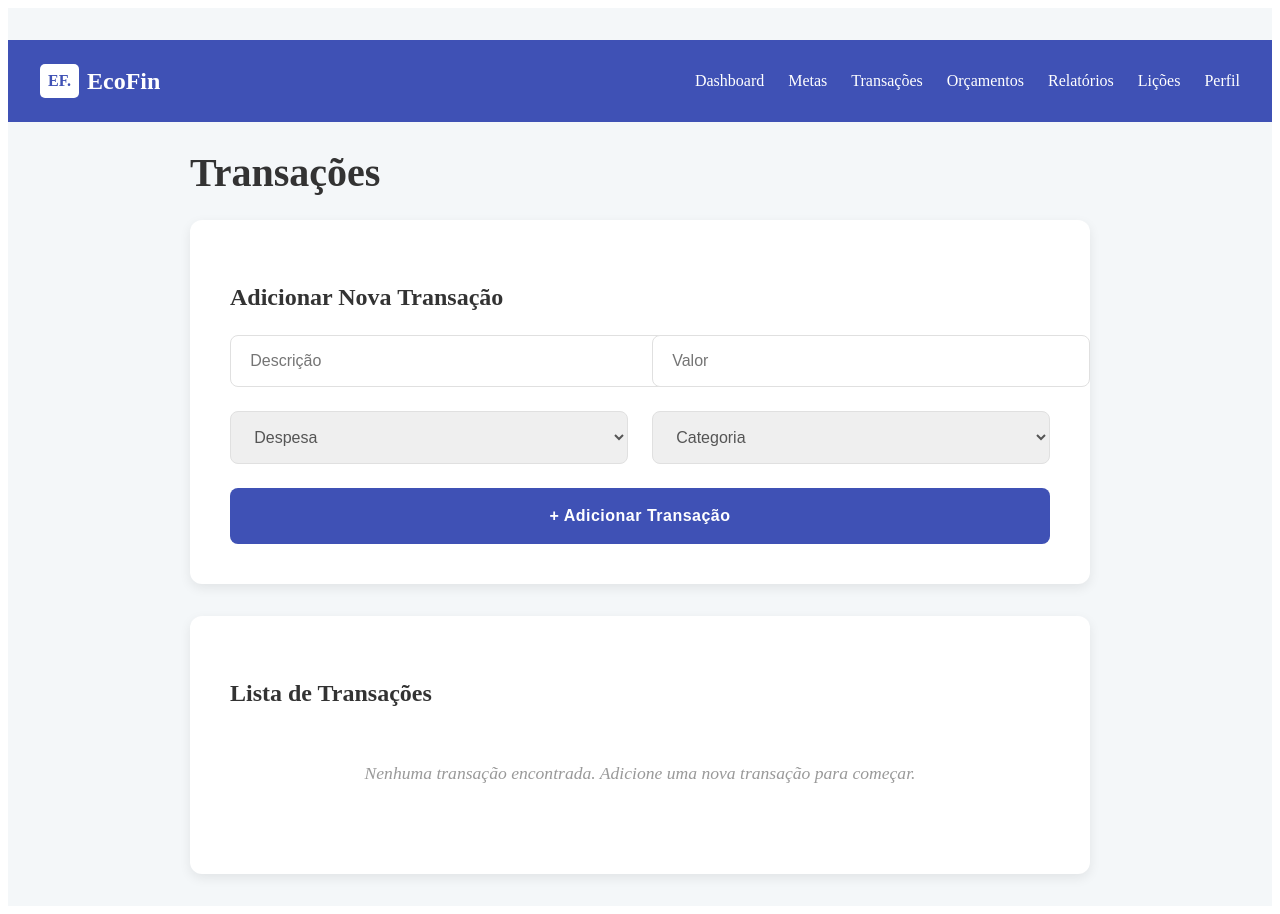
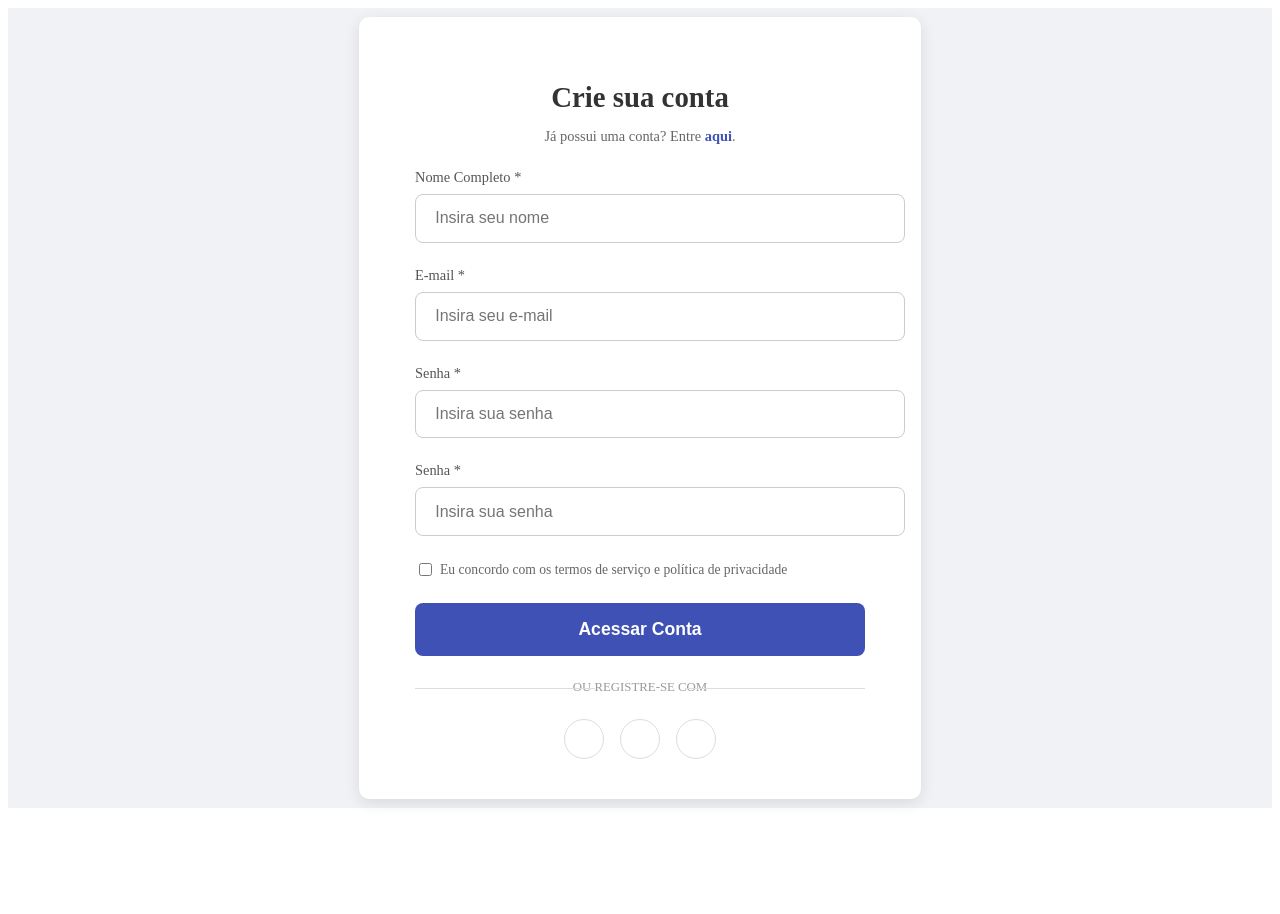
Before and after one commit to Projeto-EcoFin/EcoFin, a React (Vite) app: page /cadastro in a window 1280 px wide. After the commit the page ends 816 px from the top, so only its background shows below. Built offline with nearby package versions, Linux system fonts and the light colour scheme.

Commit message:
tela de cadastro

```diff
--- a/src/App.jsx
+++ b/src/App.jsx
@@ -1,12 +1,19 @@
 import { BrowserRouter as Router, Routes, Route, Navigate } from 'react-router-dom';
-import TransactionsPages from './view/TransactionsPages'; // Caminho corrigido
+import TransactionsPages from './view/TransactionsPages';
+import RegisterPage from './view/RegisterPage'; // Importe a nova página
 
 export default function App() {
   return (
     <Router>
       <Routes>
+        {/* Rota para a tela de transações */}
         <Route path="/transacoes" element={<TransactionsPages />} />
-        <Route path="*" element={<TransactionsPages />} />
+
+        {/* Rota para a tela de cadastro */}
+        <Route path="/cadastro" element={<RegisterPage />} />
+
+        {/* Redireciona a rota inicial para a tela de cadastro por enquanto */}
+        <Route path="*" element={<Navigate to="/cadastro" />} />
       </Routes>
     </Router>
   );
--- /dev/null
+++ b/src/view/RegisterPage.css
@@ -0,0 +1,130 @@
+.register-container {
+  display: flex;
+  justify-content: center;
+  align-items: center;
+  min-height: 100vh;
+  background-color: #f0f2f5; /* Um cinza claro de fundo */
+}
+
+.register-box {
+  background-color: #ffffff;
+  padding: 2.5rem 3.5rem;
+  border-radius: 10px;
+  box-shadow: 0 4px 15px rgba(0, 0, 0, 0.1);
+  width: 100%;
+  max-width: 450px;
+  text-align: center;
+}
+
+h2 {
+  font-size: 1.8rem;
+  font-weight: 600;
+  margin-bottom: 0.5rem;
+  color: #333;
+}
+
+p {
+  font-size: 0.9rem;
+  color: #666;
+  margin-bottom: 1.5rem;
+}
+
+p a {
+  color: #3f51b5;
+  text-decoration: none;
+  font-weight: bold;
+}
+
+.input-group {
+  text-align: left;
+  margin-bottom: 1.5rem;
+}
+
+.input-group label {
+  display: block;
+  font-size: 0.9rem;
+  color: #555;
+  margin-bottom: 0.5rem;
+}
+
+.input-group input {
+  width: 100%;
+  padding: 0.9rem 1.2rem;
+  border: 1px solid #ccc;
+  border-radius: 8px;
+  font-size: 1rem;
+}
+
+.terms-checkbox {
+  display: flex;
+  align-items: center;
+  margin-bottom: 1.5rem;
+  text-align: left;
+}
+
+.terms-checkbox input[type="checkbox"] {
+  margin-right: 0.5rem;
+}
+
+.terms-checkbox label {
+  font-size: 0.85rem;
+  color: #666;
+}
+
+.register-button {
+  width: 100%;
+  padding: 1rem;
+  background-color: #3f51b5;
+  color: white;
+  border: none;
+  border-radius: 8px;
+  font-size: 1.1rem;
+  font-weight: bold;
+  cursor: pointer;
+  transition: background-color 0.3s;
+}
+
+.register-button:hover {
+  background-color: #303f9f;
+}
+
+.or-divider {
+  margin: 1.5rem 0;
+  color: #999;
+  font-size: 0.8rem;
+  position: relative;
+}
+
+.or-divider::before,
+.or-divider::after {
+  content: "";
+  position: absolute;
+  top: 50%;
+  width: 40%;
+  height: 1px;
+  background-color: #ddd;
+}
+
+.or-divider::before {
+  left: 0;
+}
+
+.or-divider::after {
+  right: 0;
+}
+
+.social-login {
+  display: flex;
+  justify-content: center;
+  gap: 1rem;
+}
+
+.social-icon {
+  width: 40px;
+  height: 40px;
+  background-color: #fff;
+  border: 1px solid #ddd;
+  border-radius: 50%;
+  cursor: pointer;
+  /* Adicione os ícones com background-image aqui */
+}
--- /dev/null
+++ b/src/view/RegisterPage.jsx
@@ -0,0 +1,55 @@
+import React from 'react';
+import './RegisterPage.css';
+
+const RegisterPage = () => {
+  return (
+    <div className="register-container">
+      <div className="register-box">
+        <h2>Crie sua conta</h2>
+        <p>Já possui uma conta? Entre <a href="#">aqui</a>.</p>
+
+        <form>
+          <div className="input-group">
+            <label htmlFor="fullName">Nome Completo *</label>
+            <input type="text" id="fullName" placeholder="Insira seu nome" />
+          </div>
+
+          <div className="input-group">
+            <label htmlFor="email">E-mail *</label>
+            <input type="email" id="email" placeholder="Insira seu e-mail" />
+          </div>
+
+          <div className="input-group">
+            <label htmlFor="password">Senha *</label>
+            <input type="password" id="password" placeholder="Insira sua senha" />
+          </div>
+
+          <div className="input-group">
+            <label htmlFor="confirmPassword">Senha *</label>
+            <input type="password" id="confirmPassword" placeholder="Insira sua senha" />
+          </div>
+
+          <div className="terms-checkbox">
+            <input type="checkbox" id="terms" />
+            <label htmlFor="terms">Eu concordo com os termos de serviço e política de privacidade</label>
+          </div>
+
+          <button type="submit" className="register-button">
+            Acessar Conta
+          </button>
+        </form>
+
+        <p className="or-divider">OU REGISTRE-SE COM</p>
+
+        <div className="social-login">
+          {/* Aqui você pode adicionar ícones de redes sociais */}
+          <button className="social-icon google"></button>
+          <button className="social-icon mail"></button>
+          <button className="social-icon facebook"></button>
+        </div>
+      </div>
+    </div>
+  );
+};
+
+export default RegisterPage;
```
